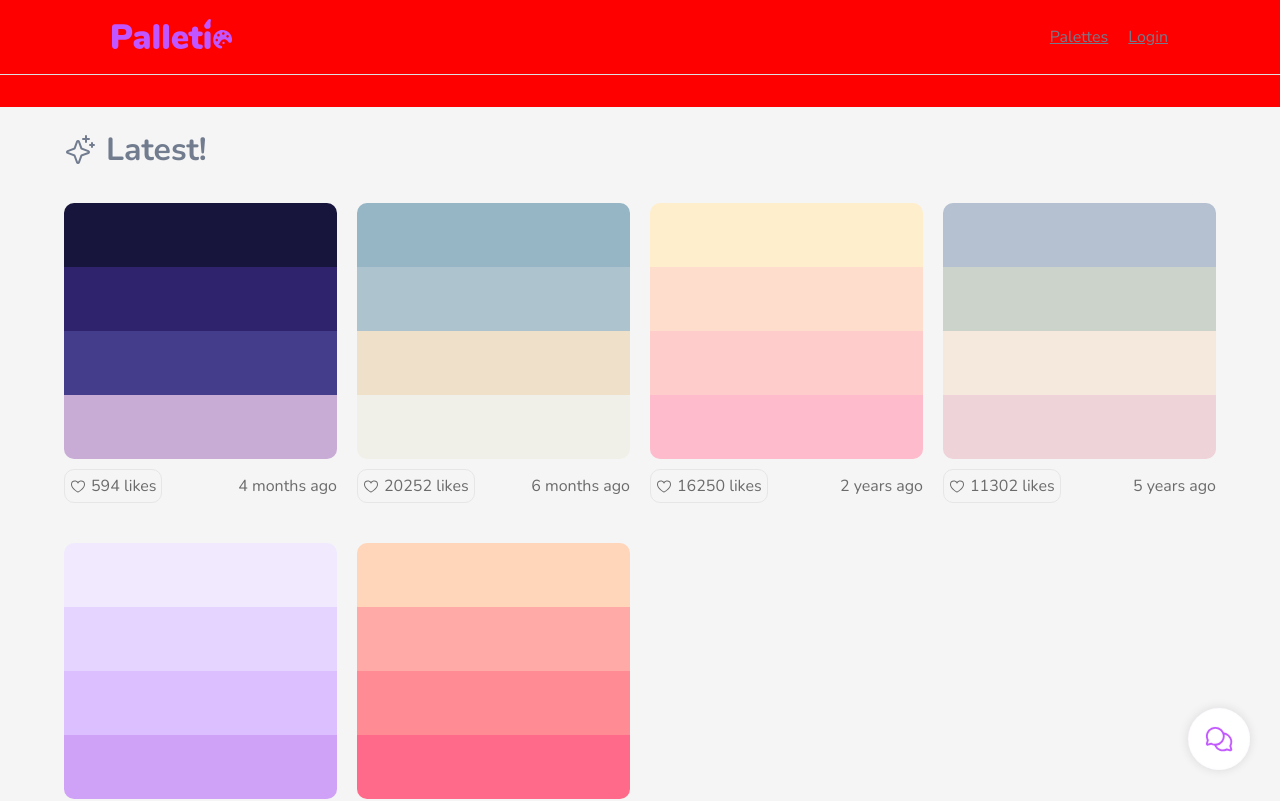
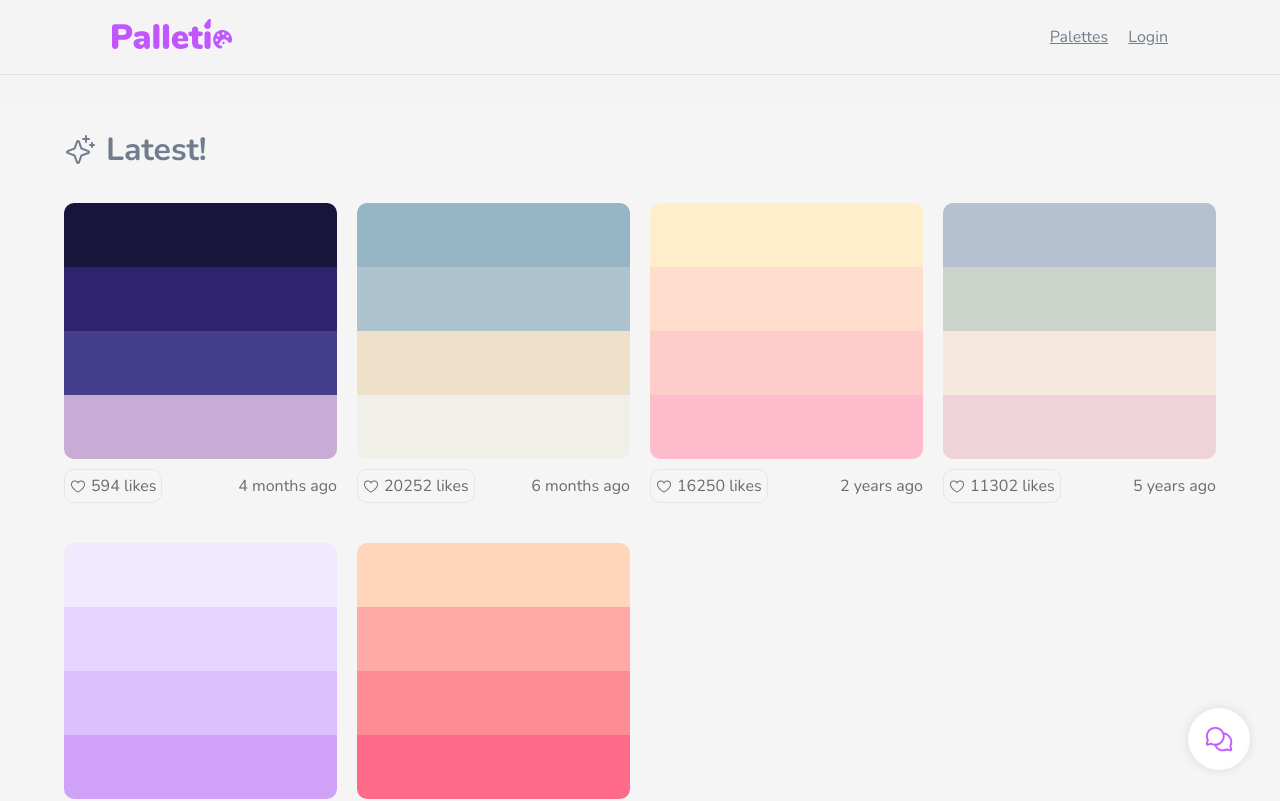
Before and after one commit to Junstant/React-Proyects, a React (Vite) app: page / in a window 1280 px wide. Shown: the top 801 px of the page. Built offline with nearby package versions, Linux system fonts and the light colour scheme.

Commit message:
make some minor changes css

```diff
--- a/src/global.css
+++ b/src/global.css
@@ -2,7 +2,7 @@
 @import url("https://fonts.googleapis.com/css2?family=Nunito:ital,wght@0,200..1000;1,200..1000&display=swap");
 
 body {
-  background-color: red;
+  background-color: #f4f4f4;
   font-family: "Nunito", sans-serif;
   margin: 0;
   padding: 0;
```
